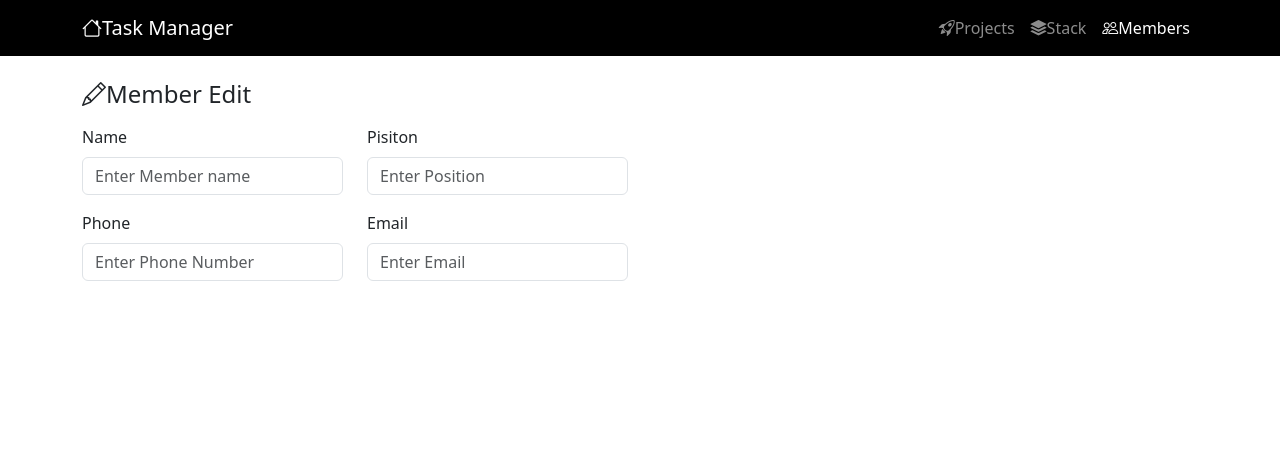
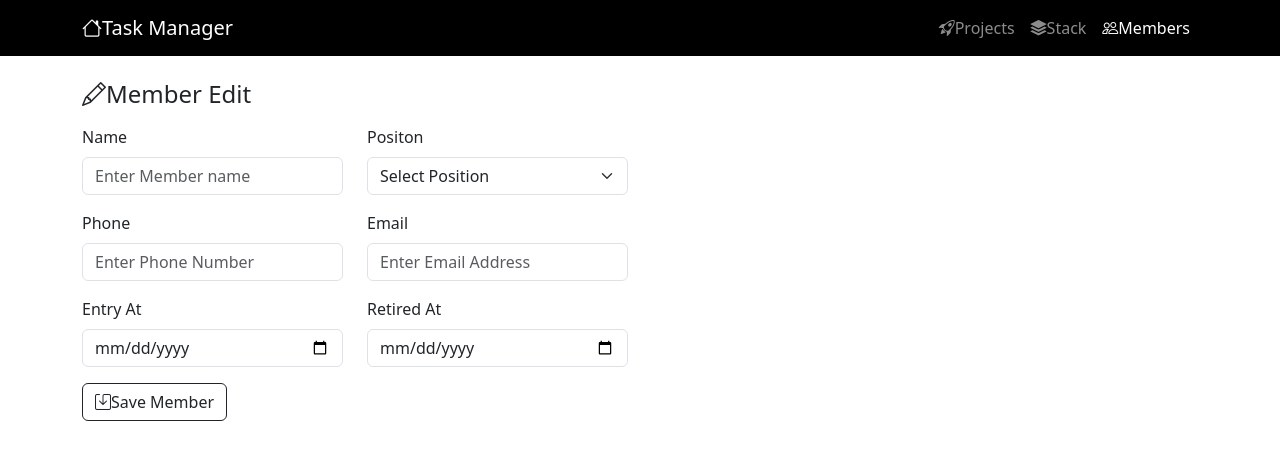
Before and after one commit to AungNyanHtet18/Task-Management, a React (Vite) app: page /member/edit in a window 1280 px wide. Shown: the top 460 px of the page. Built offline with nearby package versions, Linux system fonts and the light colour scheme.

Commit message:
writing member editform

```diff
--- a/src/model/client/member-client.ts
+++ b/src/model/client/member-client.ts
@@ -1,3 +1,4 @@
+import type { MemberEditForm } from "../input/member-edit-form";
 import type { MemberSearch } from "../input/member-search";
 import { DUMMY_PAGE } from "../output/_common";
 import type { MemberListItem, MemberSearchResult } from "../output/member-list-item";
@@ -9,6 +10,22 @@ export async function searchMember(form: MemberSearch):Promise<MemberSearchResul
          pager: DUMMY_PAGE
     }
 }
+
+export async function findMemberEditForm(id: string):Promise<MemberEditForm> {
+     console.log(`Member ID : ${id}`)
+     return DUMMY_MemberEditForm
+}
+
+export async function updateMember(id:string, form: MemberEditForm):Promise<number> {
+    console.log({id: id, ...form})
+    return 1
+}
+
+export async function createMember(form: MemberEditForm):Promise<number> {
+    console.log(form);
+    return 1
+}
+
 
 const DUMMY_MEMBERS:  MemberListItem[] = [
     {
@@ -48,3 +65,11 @@ const DUMMY_MEMBERS:  MemberListItem[] = [
         canceled: 0
     }
 ]
+
+const DUMMY_MemberEditForm: MemberEditForm = {
+     name: "Aung",
+     position: "Programmer",
+     phone: "097533753",
+     email: "mike@gmail.com",
+     entryAt: "2025-06-20"
+}
--- a/src/pages/member/member-edit.tsx
+++ b/src/pages/member/member-edit.tsx
@@ -1,34 +1,88 @@
+import { useForm } from "react-hook-form";
 import { FormGroup } from "../../ui/form-group";
 import Page from "../../ui/page";
+import type { MemberEditForm } from "../../model/input/member-edit-form";
+import { useSearchParams } from "react-router";
+import { useEffect } from "react";
+import { findMemberEditForm } from "../../model/client/member-client";
 
 export default function MemberEdit() {
+
+    const [queryParams] = useSearchParams() //to get variable from request
+    const {register,handleSubmit,reset} = useForm<MemberEditForm>() // adding reset
+
+    useEffect(()=> {
+        async function load(id: string) {
+            console.log(`Member ID is ${id}`)
+
+            const result = await findMemberEditForm(id)
+             reset(result)// when returning member information, it must add to the register: MemberEditForm  and reset
+
+        }
+
+        if(queryParams) {
+        const id = queryParams.get('id')
+
+            if(id) {
+                load(id)
+            }
+        }
+
+    }, [queryParams,reset])  //adding reset
+
+
+    function saveMember(form: MemberEditForm) {
+         console.log(form)
+    }
+
      return (
          <Page title= "Member Edit" icon="bi-pencil">
-            <form action="#">
+            <form onSubmit={handleSubmit(saveMember)}>
                 <div className="row mb-3">
                     <div className="col-3">
                         <FormGroup label="Name">
-                             <input type="text"placeholder="Enter Member name" className="form-control" />
+                             <input type="text"placeholder="Enter Member name" className="form-control"
+                                {...register('name')}
+                             />
                         </FormGroup>
                     </div>
                     <div className="col-3">
-                        <FormGroup label="Pisiton">
-                             <input type="text"placeholder="Enter Position" className="form-control" />
+                        <FormGroup label="Positon">
+                            <select className="form-select" {...register('position')}>
+                                <option value="">Select Position</option>
+                                 <option value="developer">Developer</option>
+                            </select>
+                         </FormGroup>
+                    </div>
+                </div>
+                <div className="row mb-3">
+                    <div className="col-3">
+                        <FormGroup label="Phone">
+                             <input type="tel"placeholder="Enter Phone Number" className="form-control" {...register('phone')}/>
+                        </FormGroup>
+                    </div>
+                    <div className="col-3">
+                        <FormGroup label="Email">
+                             <input type="email"placeholder="Enter Email Address" className="form-control" {...register('email')} />
                         </FormGroup>
                     </div>
                 </div>
                 <div className="row mb-3">
                     <div className="col-3">
-                        <FormGroup label="Phone">
-                             <input type="text"placeholder="Enter Phone Number" className="form-control" />
+                        <FormGroup label="Entry At">
+                             <input type="date" className="form-control" {...register('entryAt')} />
                         </FormGroup>
                     </div>
                     <div className="col-3">
-                        <FormGroup label="Email">
-                             <input type="text"placeholder="Enter Email" className="form-control" />
+                        <FormGroup label="Retired At">
+                             <input type="date" className="form-control" {...register('retiredAt')}/>
                         </FormGroup>
                     </div>
                 </div>
+                <button type="submit" className="btn btn-outline-dark">
+                    <i className="bi-save"></i>
+                    Save Member
+                </button>
             </form>
          </Page>
      )
```
Also changed, not shown: src/model/input/member-edit-form.ts (+5 -5 lines).
